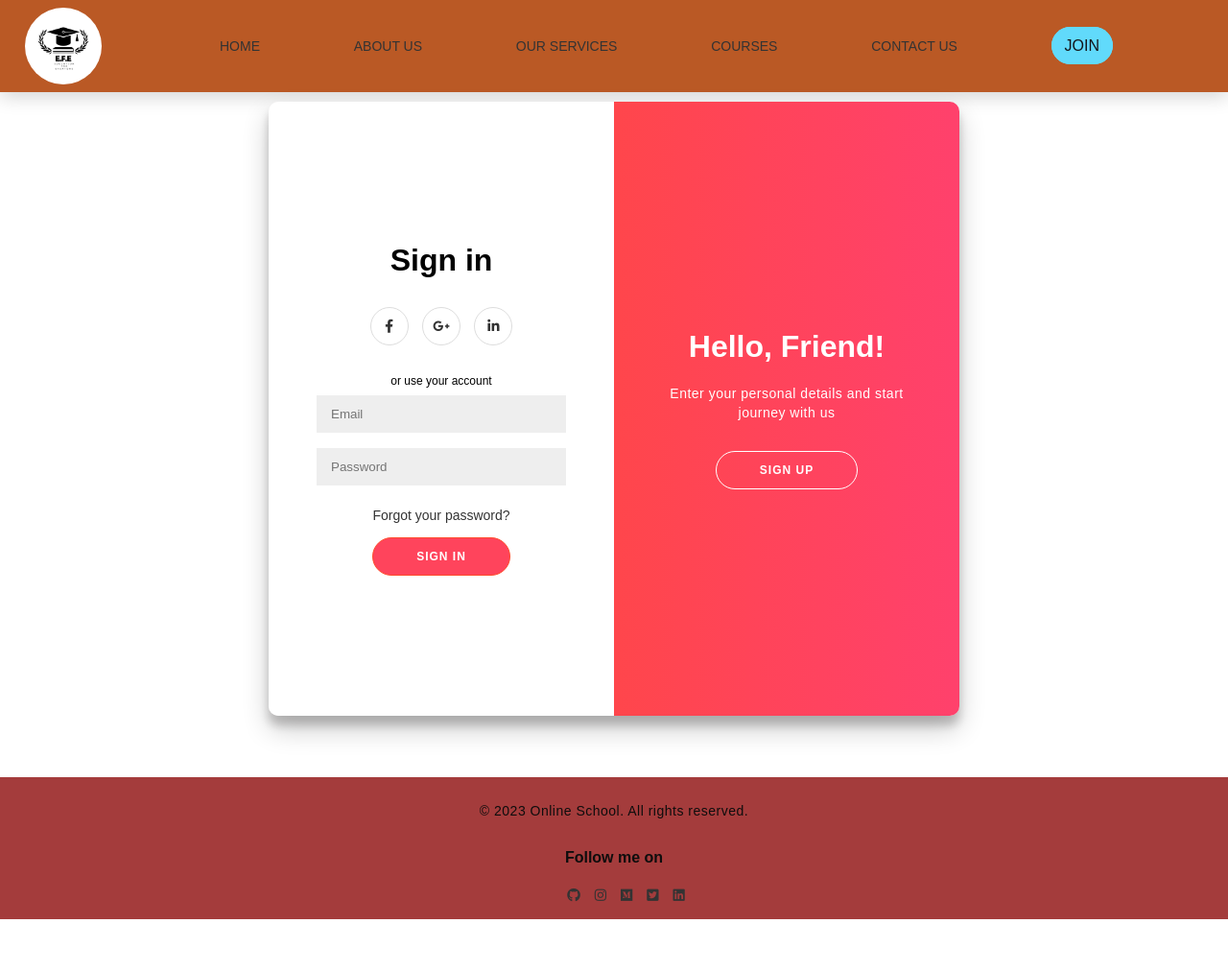
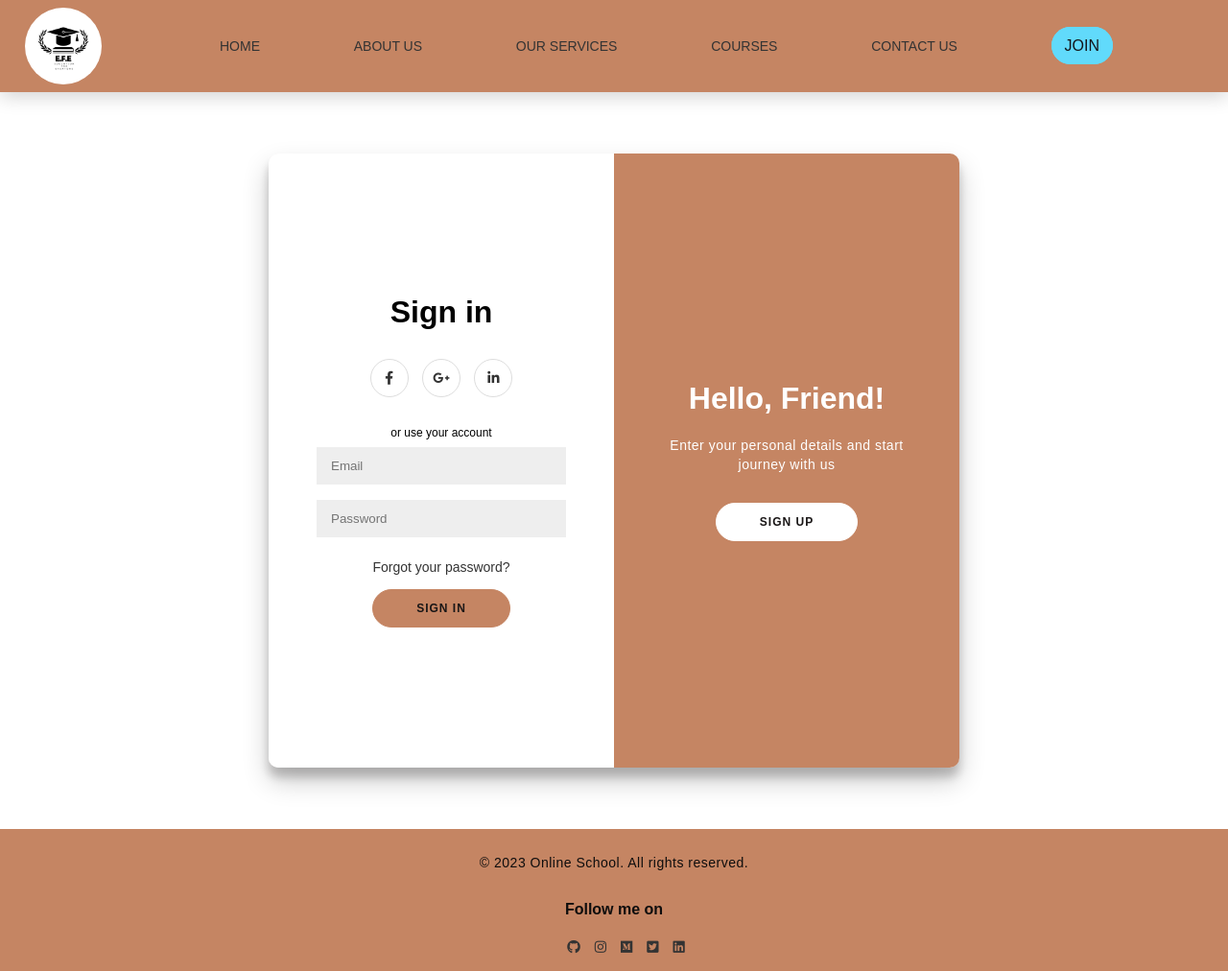
Before and after one commit to ebrahimbeiati/online-school, a plain HTML site: page Login.html in a window 1280 px wide. Shown: the whole page at 96% size. Before the commit the page ends 958 px from the top, so only its background shows below. Drawn offline with Linux system fonts and the light colour scheme.

Commit message:
edit the colors

```diff
--- a/css/AboutUs.css
+++ b/css/AboutUs.css
@@ -14,7 +14,7 @@ line-height: 1.6;
 nav{
 height: 6rem;
 width: 100vw;
-background-color: #ba5925;
+background-color: #c58563;
 box-shadow: 0 3px 20px rgba(0, 0, 0, 0.2);
 display: flex;
 z-index: 10;
@@ -131,7 +131,7 @@ nav{
 }
 .nav-links{
     position: fixed;
-    background: #e95607;
+    background: #c58563;
     height: 100vh;
     width: 100%;
     flex-direction: column;
@@ -207,6 +207,7 @@ margin-left: 2%;
 font-size: 48px;
 margin-bottom: 20px;
 color: #1e90ff;
+text-align: center;
 }
 
 .hero p {
@@ -289,7 +290,7 @@ margin-right: 10px;
     color: black;
 }
 footer {
-background-color: #a43c3c;
+background-color: #c58563;
 color: rgb(14, 13, 13);
 text-align: center;
 padding: 5px 0;
--- a/css/Contact.css
+++ b/css/Contact.css
@@ -16,7 +16,7 @@ background-size: cover;
 nav{
 height: 6rem;
 width: 100vw;
-background-color: #ba5925;
+background-color: #c58563;
 box-shadow: 0 3px 20px rgba(0, 0, 0, 0.2);
 display: flex;
 z-index: 10;
@@ -134,7 +134,7 @@ nav{
 }
 .nav-links{
     position: fixed;
-    background: #e95607;
+    background: #c58563;
     height: 100vh;
     width: 100%;
     flex-direction: column;
@@ -206,10 +206,11 @@ backdrop-filter: blur(5px);
 font-size: 36px;
 text-align: center;
 margin-bottom: 30px;
+color: #1e90ff;
 }
 
 .contact form {
-margin-top: 50%;
+margin-top: 0%;
 border: 2px solid rgb(230, 228, 228);
 border-radius: 10px;
 padding: 50px;
@@ -236,7 +237,7 @@ border-radius: 4px;
 
 .contact button {
 padding: 12px 20px;
-background-color: #a43c3c;
+background-color: #c58563;
 color: white;
 border: none;
 border-radius: 4px;
@@ -251,17 +252,15 @@ background-color: #911b1b;
 }
 
 .address p {
-margin-bottom: 10px;
 font-size: 18px;
 text-align: center;
-margin-top: 5%;
+margin-top: 6%;
 }
-    footer {
-background-color: #c1501f;
+footer {
+background-color: #c58563;
 color: rgb(14, 13, 13);
 text-align: center;
 padding: 5px 0;
-margin-top: 5%;
 }
 
 .icons {
@@ -297,7 +296,7 @@ margin-top: 5%;
         margin-top: 30px;
     }
     footer {
-background-color: #a43c3c;
+background-color: #c58563;
 color: rgb(14, 13, 13);
 text-align: center;
 padding: 5px 0;
--- a/css/Courses.css
+++ b/css/Courses.css
@@ -13,7 +13,7 @@ body {
 nav{
     height: 6rem;
     width: 100vw;
-    background-color: #ba5925;
+    background-color: #c58563;
     box-shadow: 0 3px 20px rgba(0, 0, 0, 0.2);
     display: flex;
     z-index: 10;
@@ -131,7 +131,7 @@ nav{
     }
     .nav-links{
         position: fixed;
-        background: #e95607;
+        background: #c58563;
         height: 100vh;
         width: 100%;
         flex-direction: column;
@@ -211,7 +211,13 @@ nav{
     margin: 0 auto;
     padding: 20px;
 }
+h1{
+    text-align: center;
+    margin-bottom: 5%;
+    font-size: 36px;
+    color: #1e90ff;
 
+}
 /* Course section styles */
 .courses {
     background-color: #fff;
@@ -263,7 +269,7 @@ nav{
     color: black;
 }
 footer {
-background-color: #a43c3c;
+background-color: #c58563;
 color: rgb(14, 13, 13);
 text-align: center;
 padding: 5px 0;
--- a/css/Login.css
+++ b/css/Login.css
@@ -14,7 +14,7 @@ font-family: Arial, sans-serif;
 nav{
 height: 6rem;
 width: 100vw;
-background-color: #ba5925;
+background-color:#c58563;
 box-shadow: 0 3px 20px rgba(0, 0, 0, 0.2);
 display: flex;
 z-index: 10;
@@ -144,7 +144,7 @@ nav{
 }
 .nav-links{
     position: fixed;
-    background: #e95607;
+    background: #c58563;
     height: 100vh;
     width: 100%;
     flex-direction: column;
@@ -231,15 +231,15 @@ a {
     box-shadow: 0 14px 28px rgba(0, 0, 0, .2), 0 10px 10px rgba(20, 13, 13, 0.2);
     position: relative;
     display: flex;
-    justify-content: center; /* Horizontally center */
-    align-items: center; /* Vertically center */
+    justify-content: center;
+    align-items: center;
     flex-direction: column;
     transition: all .2s ease-in-out;
     height: 80vh;
     max-width: 720px;
     overflow: hidden;
     width: 100%;
-    margin: 0 auto;
+    margin: 5% auto;
 }
 
 .form-container form {
@@ -280,9 +280,9 @@ a {
 
 button {
     border-radius: 20px;
-    border: 1px solid #ff4b2b;
-    background: #ff445c;
-    color: #fff;
+    border: 1px solid #c58563;
+    background: #c58563;
+    color: #191616;
     font-size: 12px;
     font-weight: bold;
     padding: 12px 45px;
@@ -300,8 +300,9 @@ button:focus {
 }
 
 button.ghost {
-    background: transparent;
+    background: white;
     border-color: #fff;
+
 }
 
 .form-container {
@@ -336,8 +337,8 @@ button.ghost {
 }
 
 .overlay {
-    background: #ff416c;
-    background: linear-gradient(to right, #ff4b2b, #ff416c) no-repeat 0 0 / cover;
+    background: white;
+    background: linear-gradient(to right, #c58563, #c58563) no-repeat 0 0 / cover;
     color: #fff;
     position: relative;
     left: -100%;
@@ -415,7 +416,7 @@ button.ghost {
     color: rgb(63, 19, 242);
 }
 footer {
-background-color: #a43c3c;
+background-color: #c58563;
 color: rgb(14, 13, 13);
 text-align: center;
 padding: 5px;
--- a/css/OurServices.css
+++ b/css/OurServices.css
@@ -13,7 +13,7 @@ body {
 nav{
     height: 6rem;
     width: 100vw;
-    background-color: #ba5925;
+    background-color: #c58563;
     box-shadow: 0 3px 20px rgba(0, 0, 0, 0.2);
     display: flex;
     z-index: 10;
@@ -132,7 +132,7 @@ nav{
     }
     .nav-links{
         position: fixed;
-        background: #e95607;
+        background: #c58563;
         height: 100vh;
         width: 100%;
         flex-direction: column;
@@ -196,7 +196,7 @@ nav{
     align-items: center;
     width: 100%;
     height: 100%;
-    background: #baa467;
+    background: #f3f3f2;
     perspective: 2000px;
     transform-style: preserve-3d;
 
@@ -212,8 +212,10 @@ nav{
 
 .page {
     position: absolute;
-    right: 0;
+    margin-left: 50%;
+    right: -50%;
     height: 100%;
+    width: 100%;
     aspect-ratio: 1/1;
     transform-origin: left;
     transition: 1s transform  ease-in-out;
@@ -388,17 +390,13 @@ nav{
     font-size: 24px;
 }
 footer {
-background-color: #a43c3c;
+background-color: #c58563;
 color: rgb(14, 13, 13);
 text-align: center;
 padding: 5px 0;
 margin-top: 5%;
 }
-
-
-
-
-        .footer {
+.footer {
         margin-top: 25px;
         text-align: center;
         position: relative;
@@ -436,7 +434,8 @@ margin-top: 5%;
 .blog h2 {
     font-size: 36px; /* Set the heading font size */
     text-align: center; /* Center align the heading */
-    margin-bottom: 30px; /* Add some bottom margin */
+    margin-bottom: 30px;
+    color: #1e90ff; /* Add some bottom margin */
 }
 
 .blog-post {
@@ -473,8 +472,11 @@ margin-top: 5%;
 /* Styling for mobile version */
 @media screen and (max-width: 768px) {
     .page{
-        margin-top: 20%;
-        margin-bottom: 20%;
+    height: 90%;
+    width: 85%;
+    margin-top: 20%;
+
+
     }
     .blog {
         padding: 0px;
--- a/style.css
+++ b/style.css
@@ -18,7 +18,7 @@ background-size: cover;
 nav{
 height: 6rem;
 width: 100vw;
-background-color: #ba5925;
+background-color: #c58563;
 box-shadow: 0 3px 20px rgba(0, 0, 0, 0.2);
 display: flex;
 z-index: 10;
@@ -100,8 +100,8 @@ transition: all ease-in-out 350ms;
 }
 .join-button{
 color: #131418;
-background-color: #61DAFB;
-border: 1.5px solid #61DAFB;
+background-color: #0db3e1;
+border: 1.5px solid #eff0f0;
 border-radius: 2em;
 padding: 0.6rem 0.8rem;
 font-size: 1rem;
@@ -144,7 +144,7 @@ nav{
 }
 .nav-links{
     position: fixed;
-    background: #e95607;
+    background: #c58563;
     height: 100vh;
     width: 100%;
     flex-direction: column;
@@ -358,7 +358,7 @@ color: white;
     color: black;
 }
 footer {
-background-color: #a43c3c;
+background-color: #c58563;
 color: rgb(14, 13, 13);
 text-align: center;
 padding: 5px 0;
```
Also changed, not shown: Contact.html (+2 -2 lines).
